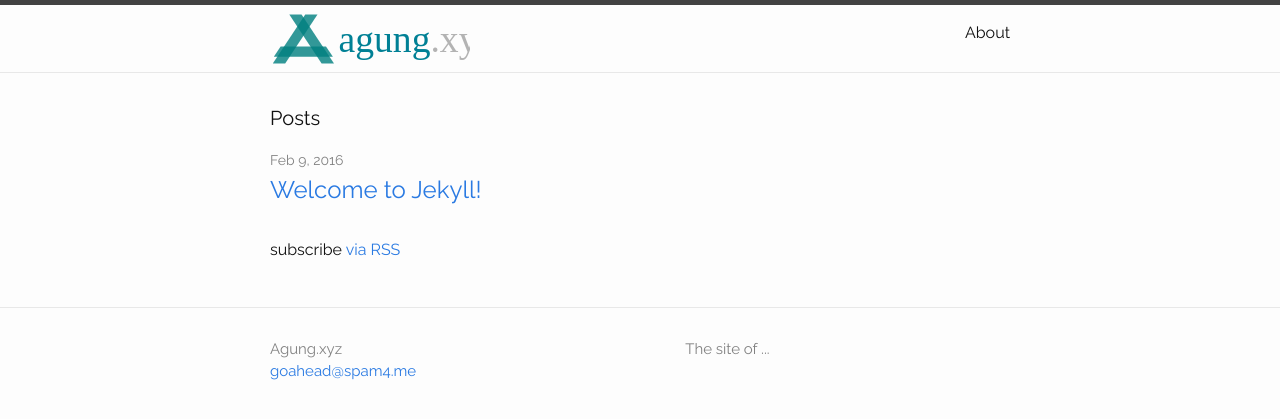
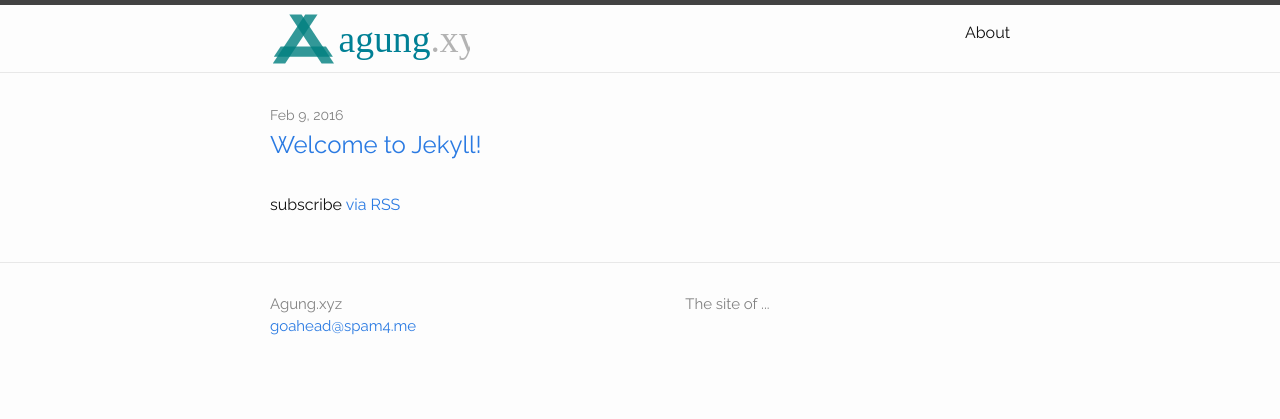
Before and after one commit to gm-ah/gm-ah.github.io, a Jekyll site: the page built from index.html, in a window 1280 px wide. Shown: the top 419 px of the page. Built offline with Jekyll 4.4.1, drawn with Linux system fonts in a browser that asks for light colours.

Commit message:
Update index.html

```diff
--- a/index.html
+++ b/index.html
@@ -4,7 +4,7 @@
 
 <div class="home">
 
-  <h1 class="page-heading">Posts</h1>
+  <!-- h1 class="page-heading">Posts</h1 -->
 
   <ul class="post-list">
     {% for post in site.posts %}
```
